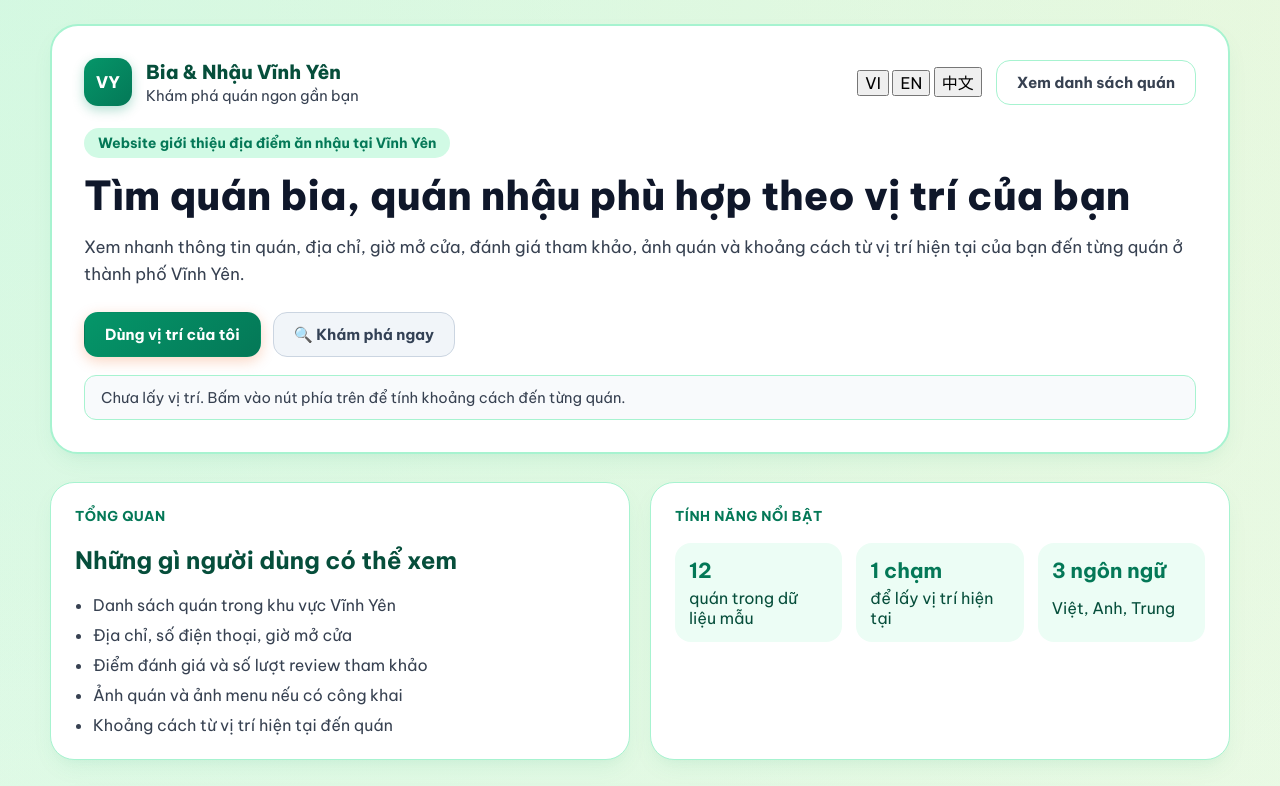
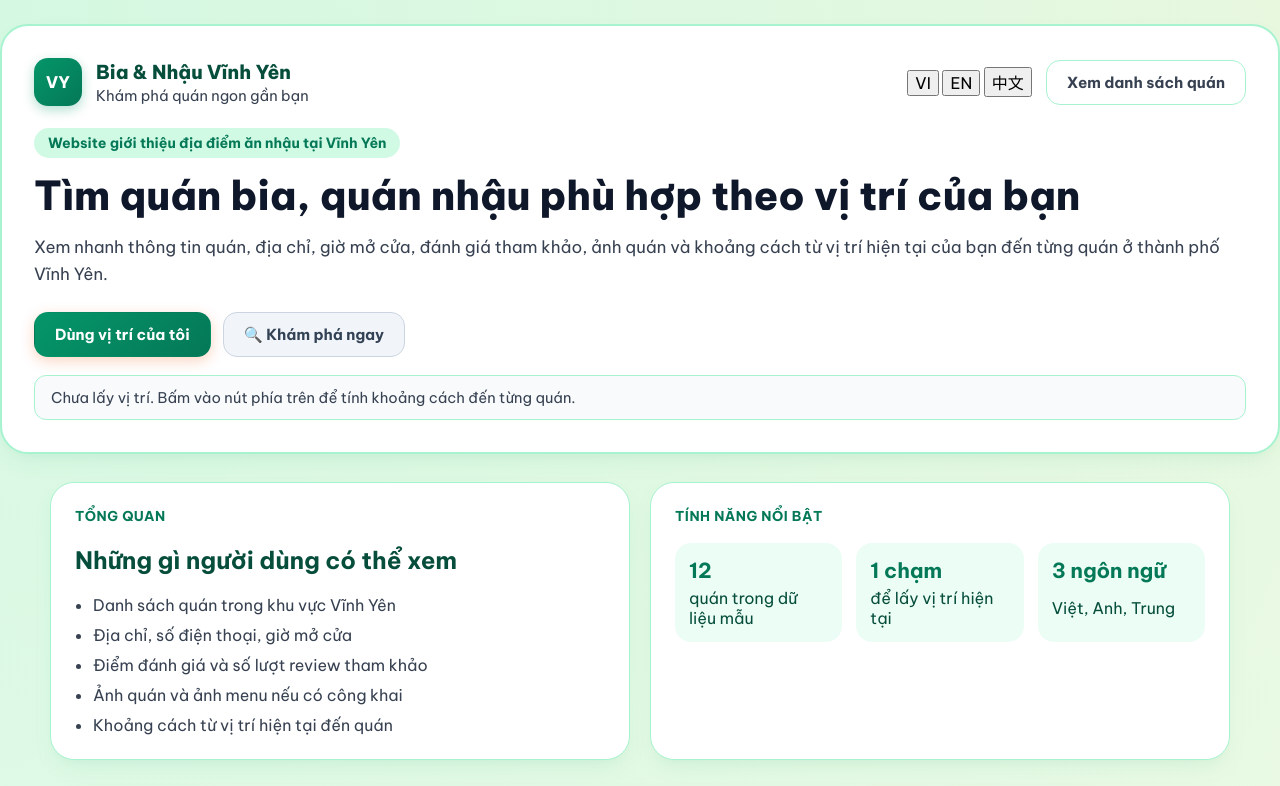
Before and after one commit to dvanh1392-crypto/Anna-WEB, a plain HTML site: page index.html in a window 1280 px wide. Shown: the top 786 px of the page. Drawn offline with Linux system fonts and the light colour scheme.

Commit message:
Update hero section styling and improve full‑width layout

```diff
--- a/styles.css
+++ b/styles.css
@@ -121,6 +121,12 @@ textarea {
   background: #ffffff;
   border: 2px solid var(--border);
   box-shadow: var(--shadow);
+  width: 100vw;
+  position: relative;
+  left: 50%;
+  right: 50%;
+  margin-left: -50vw;
+  margin-right: -50vw;
 }
 
 .hero-content {
```
